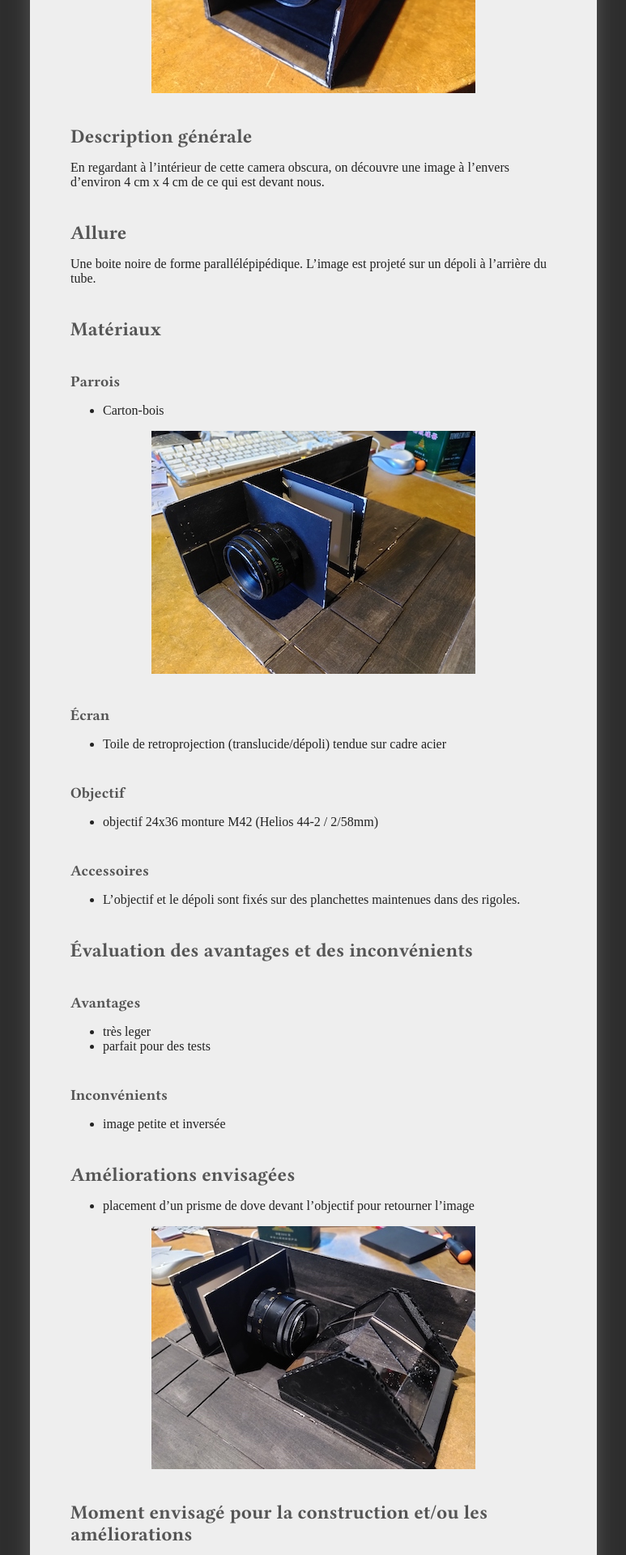
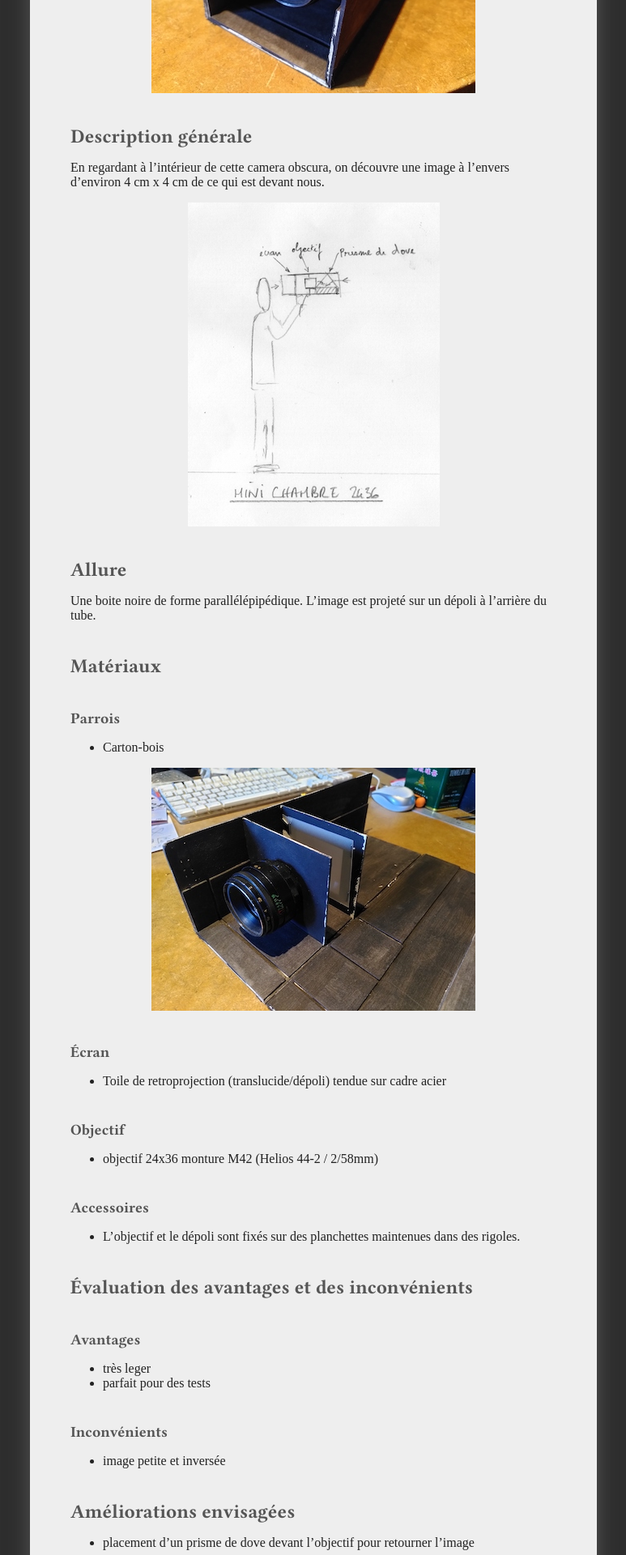
Before and after one commit to virginienokill/camera-obscura, a Jekyll site: the page built from contenu/prototypes/camera00.md, in a window 1280 px wide. Shown: the part 355-2275 px from the top of the page at 81% size, without its empty margins (253-1026 px from the left). Built offline with Jekyll 4.4.1, drawn with Linux system fonts in a browser that asks for light colours; nearby versions of some CDN libraries; some web fonts are replaced; our own code applies the rules of GitHub Pages for plain Markdown files; a script that is not in the unit is left out; the repository's description, which GitHub fills in, is left out.

Commit message:
Update camera00.md

```diff
--- a/contenu/prototypes/camera00.md
+++ b/contenu/prototypes/camera00.md
@@ -4,6 +4,7 @@
 ## Description générale
 En regardant à l'intérieur de cette camera obscura, on découvre une image à l'envers d'environ 4 cm x 4 cm de ce qui est devant nous.
 
+![PROTO 00](../photos/CAMERA OBSCURA PROTO 00 ultralight.jpeg)
 ## Allure
 Une boite noire de forme parallélépipédique. L'image est projeté sur un dépoli à l'arrière du tube.
 
```
